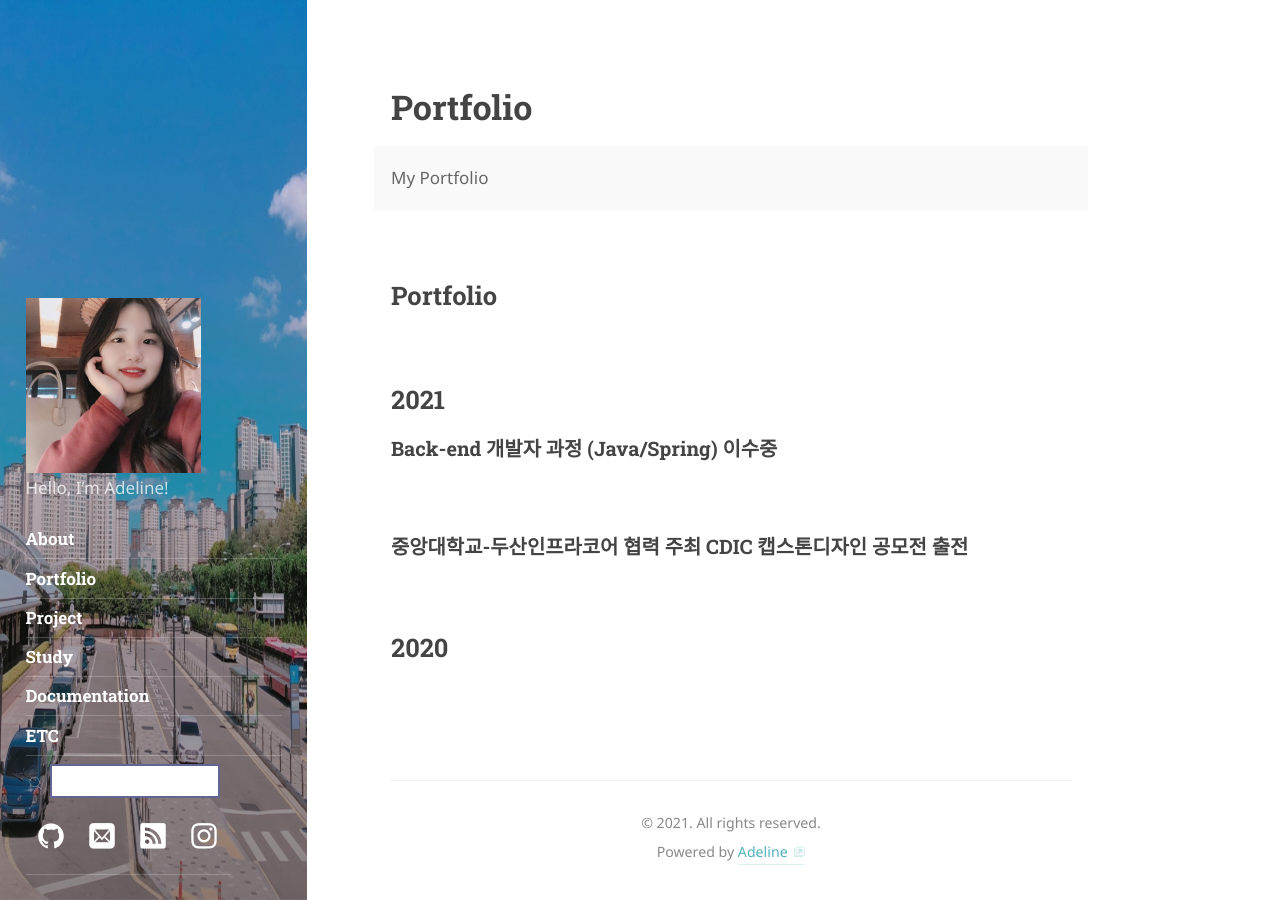
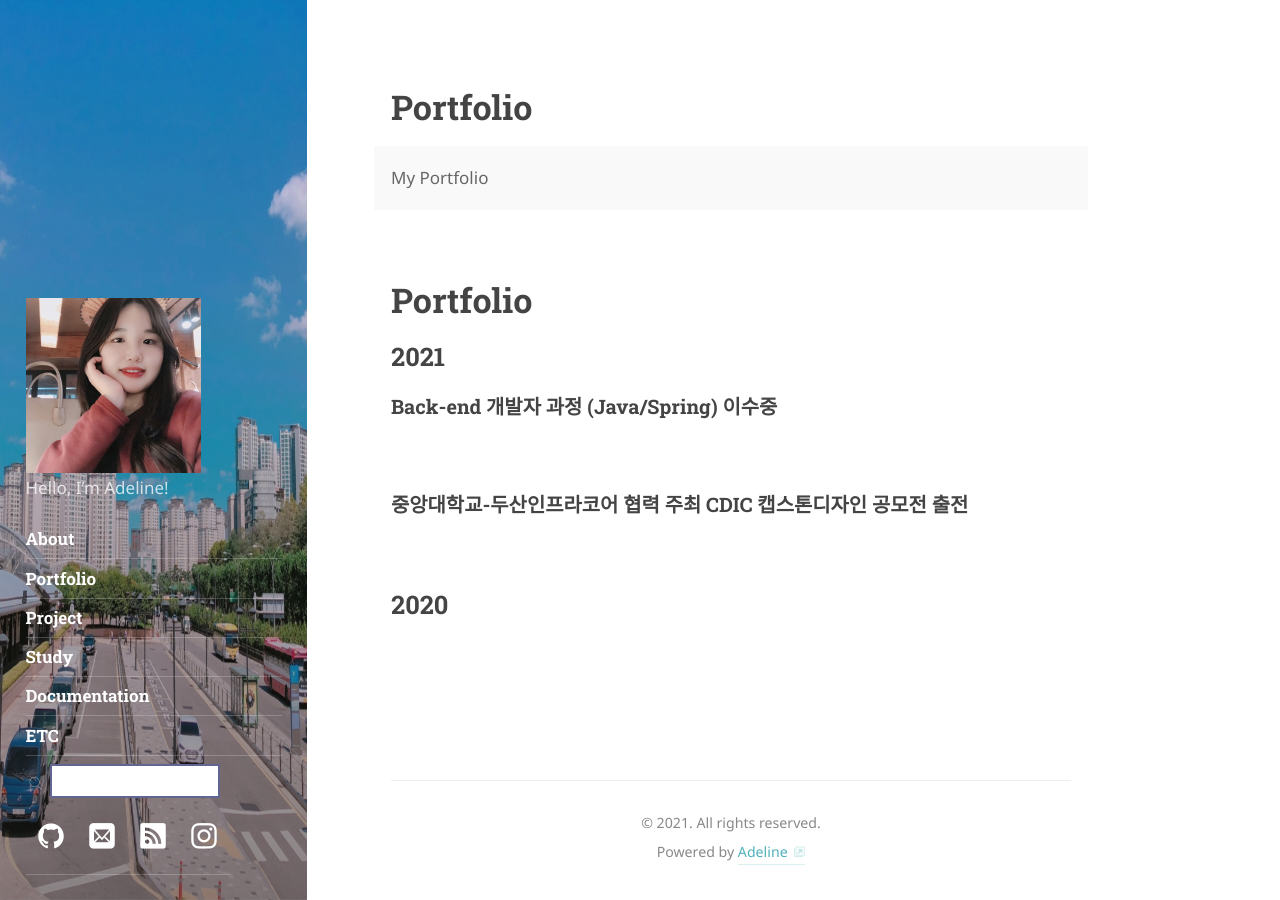
Before and after one commit to Wonji-Park/Classy, a Jekyll site: the page built from _featured_tags/Portfolio.md, in a window 1280 px wide. Built offline with Jekyll 4.4.1, drawn with Linux system fonts in a browser that asks for light colours; nearby versions of some CDN libraries; some web fonts are replaced.

```diff
--- a/_featured_tags/Portfolio.md
+++ b/_featured_tags/Portfolio.md
@@ -8,7 +8,7 @@ description: |
   My Portfolio
 published: true
 ---
-## Portfolio
+# Portfolio
 
 ## 2021
 
```
